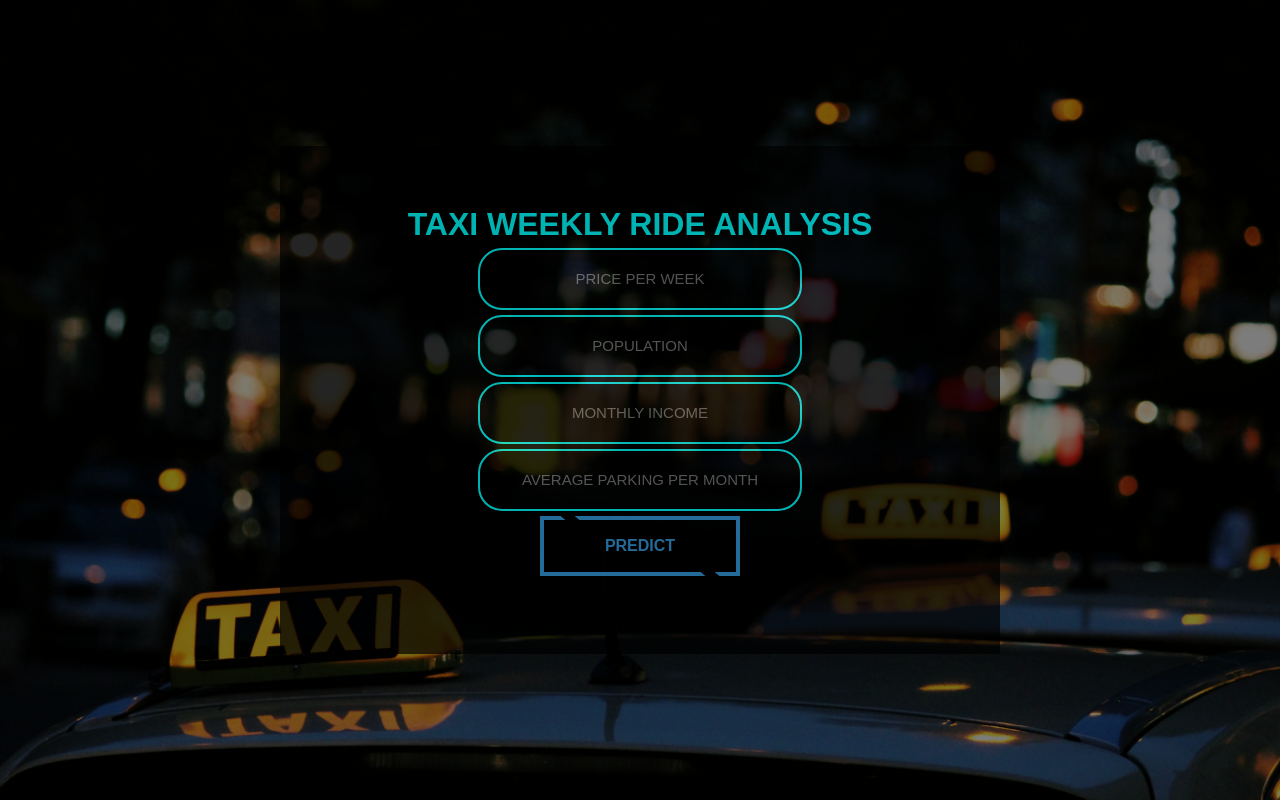
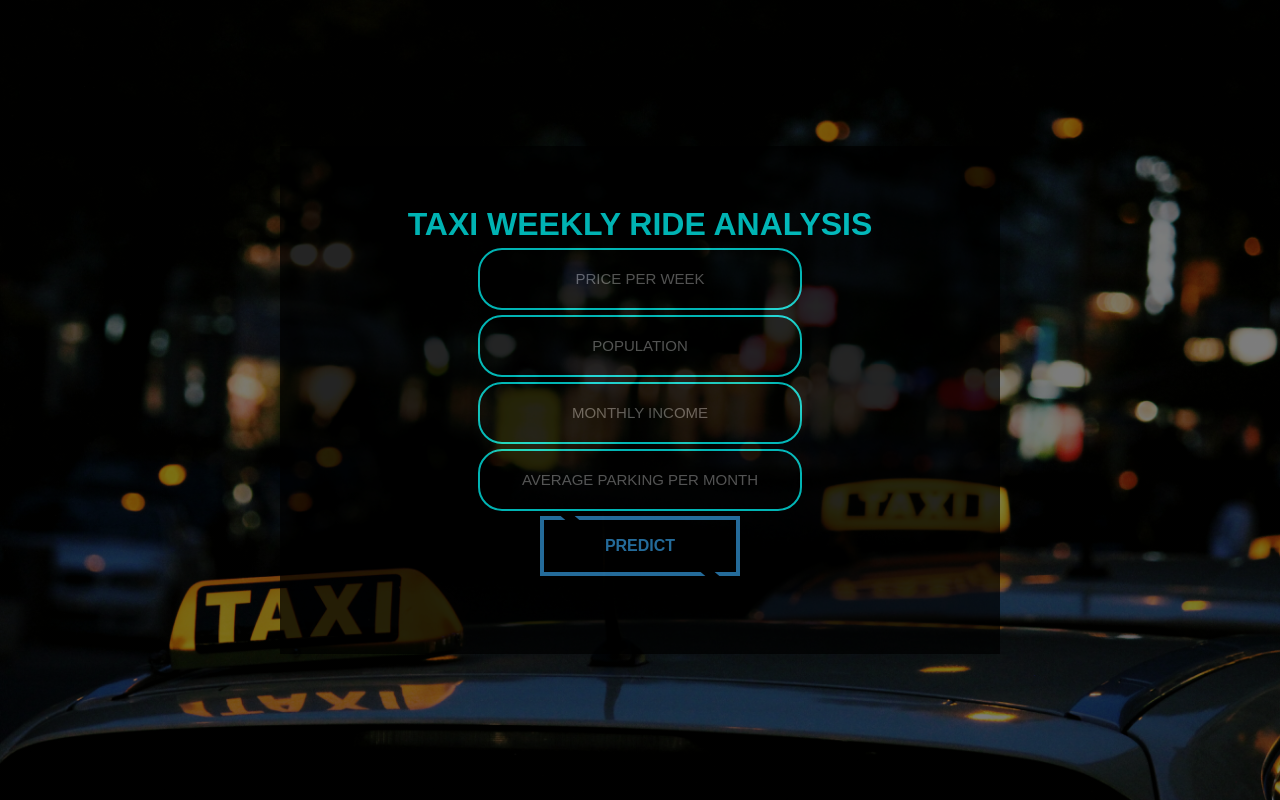
Before and after one commit to sandipmondal9903/taxi_ride, a Flask app: page / in a window 1280 px wide. Run offline with Flask 2, Linux system fonts and the light colour scheme; parts of the project's set-up code (start-up, migrations or seed data) failed here and were passed over.

Commit message:
Update style.css

```diff
--- a/static/css/style.css
+++ b/static/css/style.css
@@ -9,7 +9,8 @@ header
 {
 	background-image: linear-gradient(rgba(0,0,0,0.5),rgba(0,0,0,0.5)), url(car1.jpg);
 	height: 100vh;
-	background-size: cover;
+	background-repeat: no-repeat;
+        background-size: 100% 100%;
 	background-position: center;
 }
 .box
```
